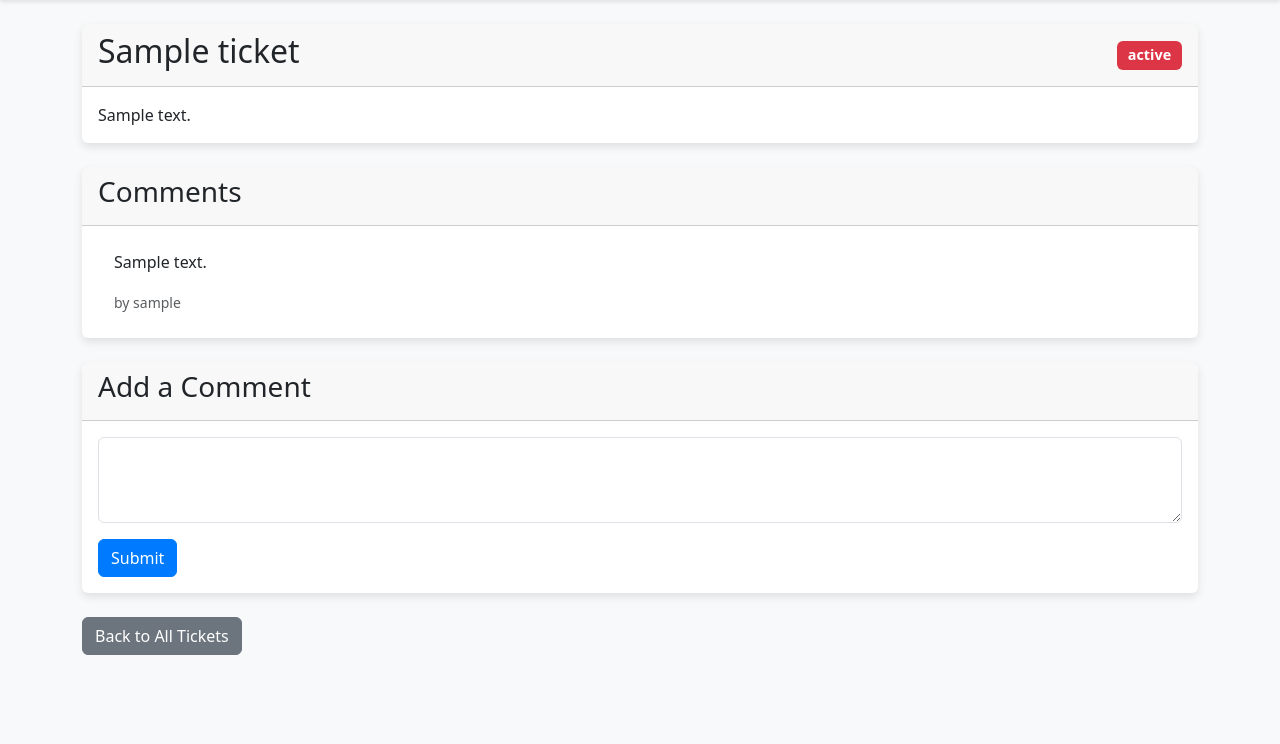
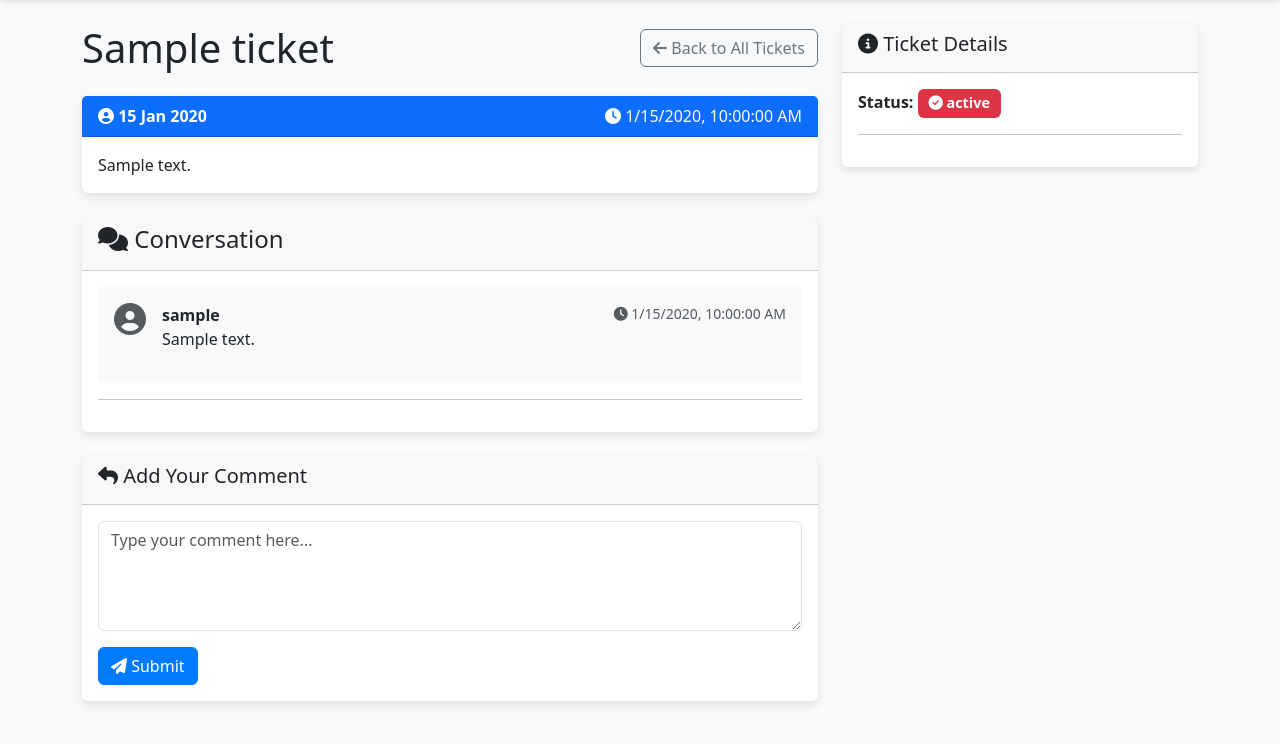
Before and after one commit to dana2-sys/pos, a Node server app: template views/ticket.ejs in a window 1280 px wide. Shown: the part 56-800 px from the top of the page. Run offline with Node 20, Linux system fonts and the light colour scheme; the template is opened without the code that fills it: most values are stand-ins (such as "Sample title", 1, 10 or a date in 2020); some libraries are stand-ins or nearby versions.

Commit message:
feat: Build initial version of IT ticketing system
Implement core ticketing functionalities: user login/registration, ticket creation, viewing, and commenting.

Add an admin role with a dashboard to view system stats and manage user roles.

Redesign the client-side UI for a modern look and feel, featuring a card-based layout for ticket lists and a conversational thread for ticket details.

Integrate Bootstrap, Font Awesome, and `connect-flash` for styling, icons, and user feedback messages.

```diff
--- a/package.json
+++ b/package.json
@@ -14,6 +14,7 @@
   "dependencies": {
     "bcrypt": "^6.0.0",
     "better-sqlite3": "^12.5.0",
+    "connect-flash": "^0.1.1",
     "dotenv": "^17.2.3",
     "ejs": "^3.1.10",
     "express": "^5.2.1",
--- a/public/css/style.css
+++ b/public/css/style.css
@@ -16,6 +16,19 @@ body {
   transform: translateY(-5px);
 }
 
+.ticket-card {
+  border-left: 5px solid #007bff;
+}
+
+.comment {
+  padding: 1rem;
+  border-radius: .25rem;
+}
+
+.comment:nth-child(odd) {
+  background-color: #f8f9fa;
+}
+
 .btn-primary {
   background-color: #007bff;
   border-color: #007bff;
--- a/src/app.js
+++ b/src/app.js
@@ -1,6 +1,7 @@
 require('dotenv').config();
 const express = require('express');
 const session = require('express-session');
+const flash = require('connect-flash');
 const bcrypt = require('bcrypt');
 const Database = require('better-sqlite3');
 
@@ -16,6 +17,7 @@ app.use(session({
   resave: false,
   saveUninitialized: false,
 }));
+app.use(flash());
 
 // Middleware to fetch user data
 app.use((req, res, next) => {
@@ -25,6 +27,8 @@ app.use((req, res, next) => {
   } else {
     res.locals.user = null;
   }
+  res.locals.success_messages = req.flash('success');
+  res.locals.error_messages = req.flash('error');
   next();
 });
 
@@ -38,6 +42,7 @@ app.post('/register', (req, res) => {
   const hashedPassword = bcrypt.hashSync(password, 10);
   const stmt = db.prepare('INSERT INTO users (username, password) VALUES (?, ?)');
   stmt.run(username, hashedPassword);
+  req.flash('success', 'You have successfully registered! Please log in.');
   res.redirect('/login');
 });
 
@@ -52,14 +57,17 @@ app.post('/login', (req, res) => {
 
   if (user && bcrypt.compareSync(password, user.password)) {
     req.session.userId = user.id;
-    res.redirect('/');
+    req.flash('success', 'Welcome back!');
+    res.redirect('/tickets');
   } else {
-    res.render('login', { error: 'Invalid username or password' });
+    req.flash('error', 'Invalid username or password.');
+    res.redirect('/login');
   }
 });
 
 app.get('/logout', (req, res) => {
   req.session.destroy();
+  req.flash('success', 'You have been logged out.');
   res.redirect('/login');
 });
 
@@ -76,6 +84,7 @@ function requireLogin(req, res, next) {
   if (req.session.userId) {
     next();
   } else {
+    req.flash('error', 'You must be logged in to view that page.');
     res.redirect('/login');
   }
 }
@@ -85,7 +94,8 @@ function requireAdmin(req, res, next) {
   if (res.locals.user && res.locals.user.is_admin) {
     next();
   } else {
-    res.status(403).send('Forbidden');
+    req.flash('error', 'You do not have permission to view that page.');
+    res.redirect('/');
   }
 }
 
@@ -107,6 +117,7 @@ app.post('/admin/users/:id/toggle-admin', requireLogin, requireAdmin, (req, res)
   if (userToUpdate) {
     const newAdminStatus = userToUpdate.is_admin ? 0 : 1;
     db.prepare('UPDATE users SET is_admin = ? WHERE id = ?').run(newAdminStatus, req.params.id);
+    req.flash('success', `User ${userToUpdate.username}'s admin status has been updated.`);
   }
   res.redirect('/admin/dashboard');
 });
@@ -120,6 +131,7 @@ app.post('/tickets', requireLogin, (req, res) => {
   const { title, description } = req.body;
   const stmt = db.prepare('INSERT INTO tickets (title, description, user_id) VALUES (?, ?, ?)');
   stmt.run(title, description, req.session.userId);
+  req.flash('success', 'Your ticket has been successfully created!');
   res.redirect('/tickets');
 });
 
@@ -130,11 +142,16 @@ app.get('/tickets', requireLogin, (req, res) => {
 });
 
 app.get('/tickets/:id', requireLogin, (req, res) => {
-  const ticketStmt = db.prepare('SELECT * FROM tickets WHERE id = ?');
+  const ticketStmt = db.prepare(`
+    SELECT tickets.*, users.username as created_by
+    FROM tickets
+    JOIN users ON tickets.user_id = users.id
+    WHERE tickets.id = ?
+  `);
   const ticket = ticketStmt.get(req.params.id);
 
   const commentsStmt = db.prepare(`
-    SELECT comments.content, users.username
+    SELECT comments.content, users.username, comments.created_at
     FROM comments
     JOIN users ON comments.user_id = users.id
     WHERE comments.ticket_id = ?
@@ -148,6 +165,7 @@ app.post('/tickets/:id/status', requireLogin, requireAdmin, (req, res) => {
   const { status } = req.body;
   const stmt = db.prepare('UPDATE tickets SET status = ? WHERE id = ?');
   stmt.run(status, req.params.id);
+  req.flash('success', 'Ticket status has been updated.');
   res.redirect(`/tickets/${req.params.id}`);
 });
 
@@ -155,6 +173,7 @@ app.post('/tickets/:id/comments', requireLogin, (req, res) => {
   const { content } = req.body;
   const stmt = db.prepare('INSERT INTO comments (content, ticket_id, user_id) VALUES (?, ?, ?)');
   stmt.run(content, req.params.id, req.session.userId);
+  req.flash('success', 'Your comment has been added.');
   res.redirect(`/tickets/${req.params.id}`);
 });
 
--- /dev/null
+++ b/views/partials/flash.ejs
@@ -0,0 +1,17 @@
+<% if (success_messages.length > 0) { %>
+  <% success_messages.forEach(message => { %>
+    <div class="alert alert-success alert-dismissible fade show" role="alert">
+      <%= message %>
+      <button type="button" class="btn-close" data-bs-dismiss="alert" aria-label="Close"></button>
+    </div>
+  <% }); %>
+<% } %>
+
+<% if (error_messages.length > 0) { %>
+  <% error_messages.forEach(message => { %>
+    <div class="alert alert-danger alert-dismissible fade show" role="alert">
+      <%= message %>
+      <button type="button" class="btn-close" data-bs-dismiss="alert" aria-label="Close"></button>
+    </div>
+  <% }); %>
+<% } %>
--- a/views/partials/header.ejs
+++ b/views/partials/header.ejs
@@ -43,3 +43,4 @@
     </div>
   </nav>
   <div class="container mt-4">
+    <%- include('flash') %>
--- a/views/ticket.ejs
+++ b/views/ticket.ejs
@@ -1,74 +1,102 @@
 <%- include('partials/header') %>
 
+<div class="row">
+  <!-- Main Ticket Content -->
+  <div class="col-lg-8">
+    <div class="d-flex justify-content-between align-items-center mb-4">
+      <h1 class="mb-0"><%= ticket.title %></h1>
+      <a href="/tickets" class="btn btn-outline-secondary"><i class="fas fa-arrow-left"></i> Back to All Tickets</a>
+    </div>
+
+    <!-- Original Ticket Post -->
     <div class="card mb-4">
-  <div class="card-header d-flex justify-content-between align-items-center">
-    <h2><%= ticket.title %></h2>
-    <span class="badge
-      <% if (ticket.status === 'open') { %> bg-success
-      <% } else if (ticket.status === 'in_progress') { %> bg-warning text-dark
-      <% } else { %> bg-danger <% } %>">
-      <%= ticket.status %>
-    </span>
+      <div class="card-header bg-primary text-white d-flex justify-content-between">
+        <span><i class="fas fa-user-circle"></i> <strong><%= ticket.created_by %></strong></span>
+        <span class="text-light"><i class="fas fa-clock"></i> <%= new Date(ticket.created_at).toLocaleString() %></span>
       </div>
       <div class="card-body">
         <p class="card-text"><%= ticket.description %></p>
       </div>
     </div>
 
-<% if (user && user.is_admin) { %>
+    <!-- Comments Section -->
     <div class="card mb-4">
       <div class="card-header">
-      <h3>Update Status</h3>
+        <h4><i class="fas fa-comments"></i> Conversation</h4>
       </div>
       <div class="card-body">
+        <% if (comments.length > 0) { %>
+          <% comments.forEach(comment => { %>
+            <div class="comment mb-3">
+              <div class="d-flex">
+                <div class="flex-shrink-0">
+                  <i class="fas fa-user-circle fa-2x text-muted"></i>
+                </div>
+                <div class="flex-grow-1 ms-3">
+                  <div class="d-flex justify-content-between">
+                    <strong><%= comment.username %></strong>
+                    <small class="text-muted"><i class="fas fa-clock"></i> <%= new Date(comment.created_at).toLocaleString() %></small>
+                  </div>
+                  <p><%= comment.content %></p>
+                </div>
+              </div>
+            </div>
+            <hr>
+          <% }); %>
+        <% } else { %>
+          <p class="text-center text-muted">No comments yet. Be the first to reply!</p>
+        <% } %>
+      </div>
+    </div>
+
+    <!-- Add Comment Form -->
+    <div class="card">
+      <div class="card-header">
+        <h5><i class="fas fa-reply"></i> Add Your Comment</h5>
+      </div>
+      <div class="card-body">
+        <form action="/tickets/<%= ticket.id %>/comments" method="POST">
+          <div class="mb-3">
+            <textarea name="content" class="form-control" rows="4" placeholder="Type your comment here..." required></textarea>
+          </div>
+          <button type="submit" class="btn btn-primary"><i class="fas fa-paper-plane"></i> Submit</button>
+        </form>
+      </div>
+    </div>
+  </div>
+
+  <!-- Sidebar with Ticket Info -->
+  <div class="col-lg-4">
+    <div class="card">
+      <div class="card-header">
+        <h5><i class="fas fa-info-circle"></i> Ticket Details</h5>
+      </div>
+      <div class="card-body">
+        <p>
+          <strong>Status:</strong>
+          <span class="badge
+            <% if (ticket.status === 'open') { %> bg-success
+            <% } else if (ticket.status === 'in_progress') { %> bg-warning text-dark
+            <% } else { %> bg-danger <% } %>">
+            <i class="fas fa-<%= ticket.status === 'open' ? 'folder-open' : (ticket.status === 'in_progress' ? 'spinner' : 'check-circle') %>"></i>
+            <%= ticket.status.replace('_', ' ') %>
+          </span>
+        </p>
+        <hr>
+        <% if (user && user.is_admin) { %>
+          <h5 class="mt-4">Update Status</h5>
           <form action="/tickets/<%= ticket.id %>/status" method="POST" class="d-flex">
             <select name="status" class="form-select me-2">
               <option value="open" <%= ticket.status === 'open' ? 'selected' : '' %>>Open</option>
               <option value="in_progress" <%= ticket.status === 'in_progress' ? 'selected' : '' %>>In Progress</option>
               <option value="closed" <%= ticket.status === 'closed' ? 'selected' : '' %>>Closed</option>
             </select>
-        <button type="submit" class="btn btn-primary">Update</button>
+            <button type="submit" class="btn btn-primary"><i class="fas fa-save"></i></button>
           </form>
-    </div>
-  </div>
-<% } %>
-
-<div class="card mb-4">
-  <div class="card-header">
-    <h3>Comments</h3>
-  </div>
-  <div class="card-body">
-    <% if (comments.length > 0) { %>
-      <ul class="list-group list-group-flush">
-        <% comments.forEach(comment => { %>
-          <li class="list-group-item">
-            <p><%= comment.content %></p>
-            <small class="text-muted">by <%= comment.username %></small>
-          </li>
-        <% }); %>
-      </ul>
-    <% } else { %>
-      <p>No comments yet.</p>
         <% } %>
       </div>
     </div>
-
-<div class="card">
-  <div class="card-header">
-    <h3>Add a Comment</h3>
-  </div>
-  <div class="card-body">
-    <form action="/tickets/<%= ticket.id %>/comments" method="POST">
-      <div class="mb-3">
-        <textarea name="content" class="form-control" rows="3" required></textarea>
-      </div>
-      <button type="submit" class="btn btn-primary">Submit</button>
-    </form>
   </div>
 </div>
 
-<div class="mt-4">
-  <a href="/tickets" class="btn btn-secondary">Back to All Tickets</a>
-</div>
-
 <%- include('partials/footer') %>
```
Also changed, not shown: views/tickets.ejs (+24 -27 lines), 1 other file. Lines whose indentation alone changed are shown as unchanged.
